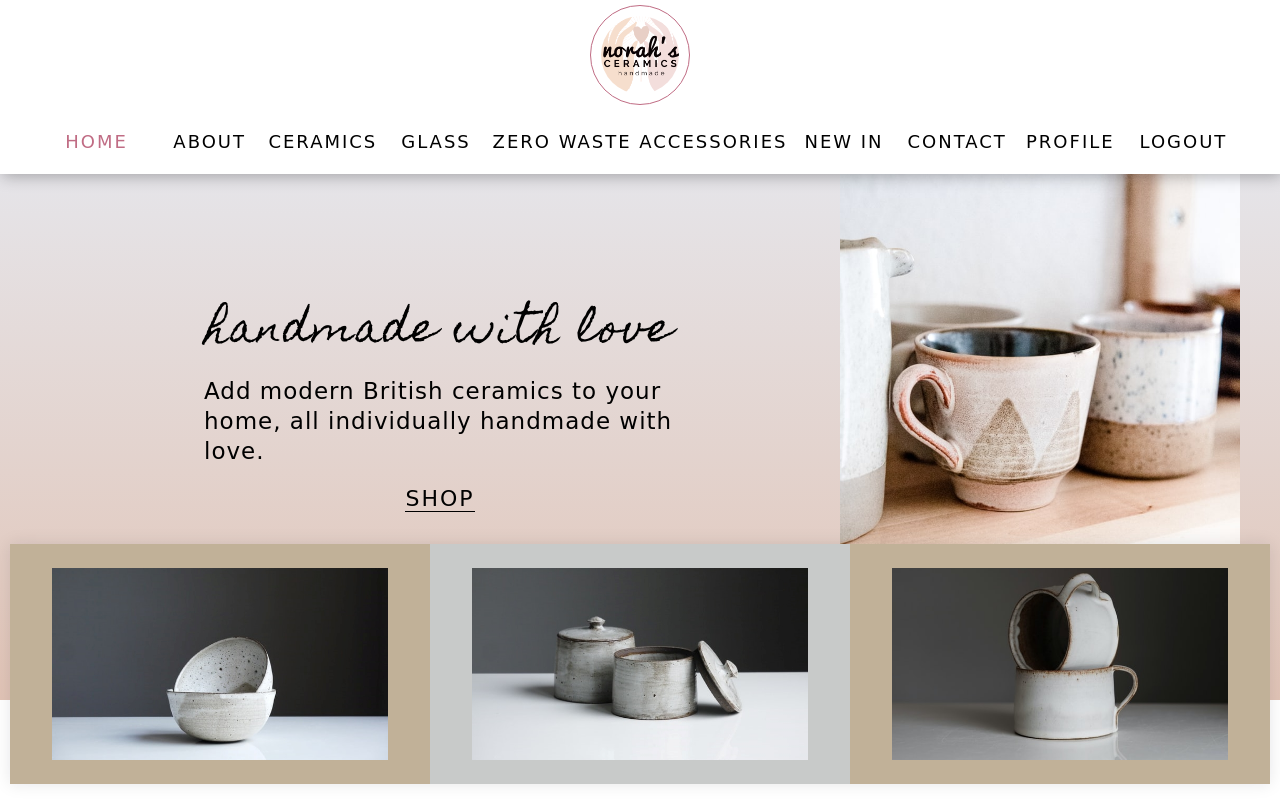
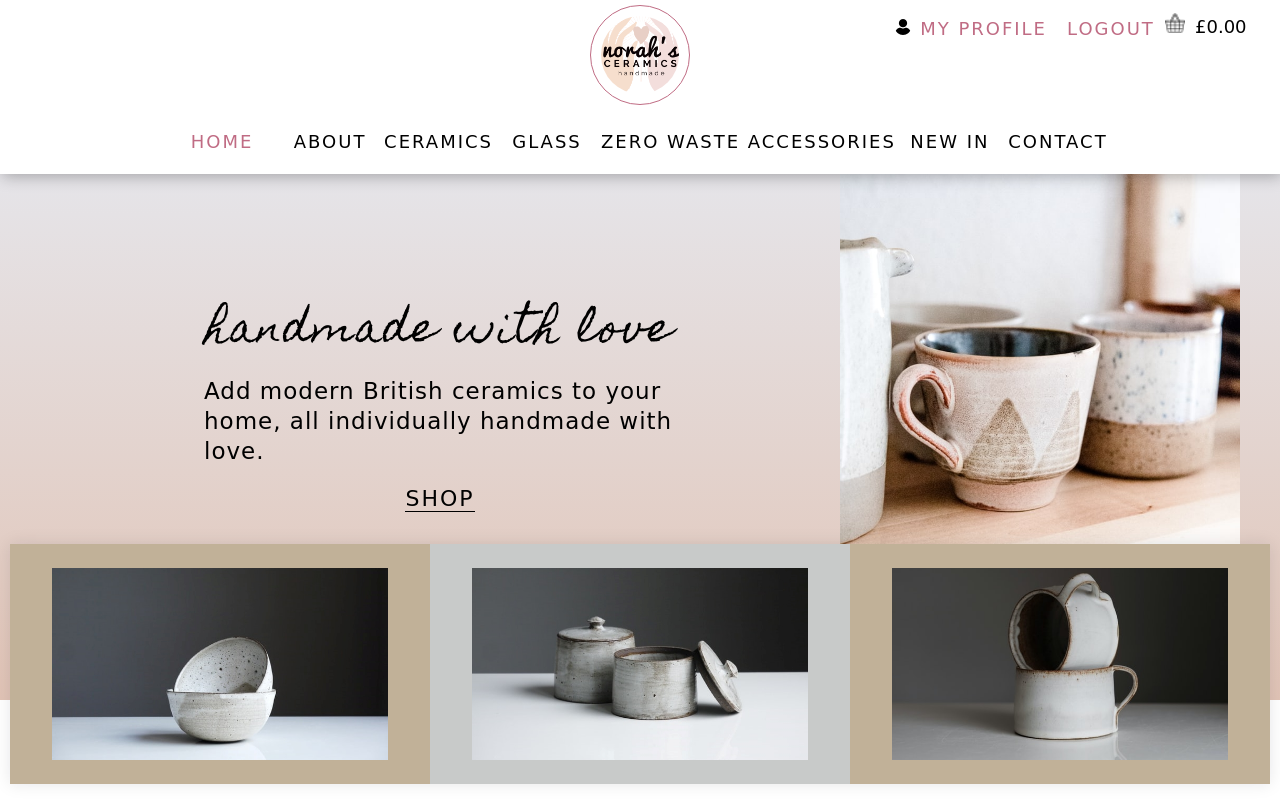
Before and after one commit to Izabela88/norahs-ceramics, a Django app: page / in a window 1280 px wide. Shown: the top 799 px of the page. Run offline with Django 4.2, Linux system fonts and the light colour scheme; the visitor is signed in with stand-in values (Sample User, id 1); some libraries are stand-ins or nearby versions; some web fonts are replaced.

Commit message:
Add basket, move authorisation links to header

```diff
--- a/home/static/home/css/style.css
+++ b/home/static/home/css/style.css
@@ -447,6 +447,7 @@
     padding: 0;
     position: relative;
     overflow: hidden;
+    box-shadow: rgba(50, 50, 93, 0.25) 0px 30px 60px -12px, rgba(0, 0, 0, 0.3) 0px 18px 36px -18px;
 }
 
 .carousel-container .item {
--- a/static/css/style.css
+++ b/static/css/style.css
@@ -167,13 +167,64 @@ label {
 }
 
 
+.auth-links {
+  position: absolute;
+  width: 300px;
+  top: 18px;
+  right: 105px;
+  display: flex;
+  align-items: baseline;
+  height: 30px;
+}
+
+.auth-links ul {
+  display: flex;
+  align-items: baseline;
+  width: 100%;
+  height: 100%;
+  justify-content: center;
+  font-size: 18px;
+
+}
+
+.auth-links ul li a {
+  text-transform: uppercase;
+  color: var(--col_eight);
+  margin-left: 20px;
+}
+
+.basket-box {
+  position: absolute;
+  height: 30px;
+  width: 100px;
+  top: 13px;
+  right: 15px;
+  display: flex;
+  align-items: baseline;
+  font-family: var(--font_two);
+  z-index: 100000;
+}
+
+.basket-box span {
+  font-size: 18px;
+}
+
+.shop-basket {
+  height: 20px;
+  width: 20px;
+  margin-right: 10px;
+}
+
+.user-icon {
+  margin-right: -11px;
+}
+
  #menu-list {
   max-width: 1200px;
-  padding: 0 2rem;
+  padding: 0 8rem;
   display: flex;
   list-style-type: none;
   margin: 0 auto;
-  padding: 0;
 }
 
  #menu-list .menu-item {
@@ -520,10 +571,11 @@ label[for="id_password2"],
 label[for="id_login"],
 label[for="id_password"] {
   margin-bottom: 10px;
-  text-transform: uppercase;
+  text-transform: lowercase;
   font-size: 14px;
   letter-spacing: 2px;
-  font-weight: bold;
+  font-weight: 500;
+  font-family: var(--font_one);
 }
 
 
@@ -593,7 +645,7 @@ label[for="id_password"] {
     transition: transform 330ms ease-out;
     position: absolute;
     right: 5%;
-    top: 30px;
+    top: 70px;
     z-index: 1000;
   }
 
--- a/templates/account/login.html
+++ b/templates/account/login.html
@@ -21,7 +21,7 @@
         {% if socialaccount_providers %}
           <p>{% blocktrans with site.name as site_name %}Please log in with one
           of your existing social accounts, or form below or <a href="{{ signup_url }}">REGISTER</a>
-          for a Walkers account{% endblocktrans %}</p>
+          for an account{% endblocktrans %}</p>
           <div class="socialaccount_ballot">
             <ul class="socialaccount_providers">
             {% include "socialaccount/snippets/provider_list.html" with process="login" %}
--- a/templates/account/signup.html
+++ b/templates/account/signup.html
@@ -20,7 +20,7 @@
           {% if socialaccount_providers %}
             <p>{% blocktrans with site.name as site_name %}Please register with one
             of your existing social accounts or form below, or <a href="{{ login_url }}">LOGIN</a>
-            for a Walkers account {% endblocktrans %}</p>
+            for an account {% endblocktrans %}</p>
             <div class="socialaccount_ballot">
               <ul class="socialaccount_providers">
                 {% include "socialaccount/snippets/provider_list.html" with process="login" %}
--- a/templates/base.html
+++ b/templates/base.html
@@ -33,6 +33,9 @@
         <a href="{{ url }}">
           <img src="{% static 'images/logo.png' %}" alt="Logo" />
         </a>
+      </div>
+      <div id="basket" class="basket-box">
+        <a href="#"><img class="shop-basket" src="{% static 'images/shopping-basket.png' %}" alt=""></a><span>£0.00</span>
       </div>
       <nav class="menu">
         <div class="wrapper-menu">
@@ -72,13 +75,18 @@
             </li>
             <li class="menu-item"><a href="#">New In</a></li>
             <li class="menu-item"><a href="#">Contact</a></li>
+            <div class="auth-links">
+              <ul>
                 {% if user.is_authenticated %}
-                <li class="menu-item"><a href="#">Profile</a></li>
-                <li class="menu-item"><a href="{% url 'account_logout' %}">Logout</a></li>
+                  <li><img class="user-icon" src="{% static 'images/user.png' %}" alt=""><a href="#">My Profile</a></li>
+                  <li><a href="{% url 'account_logout' %}">Logout</a></li>
                 {% else %}
-                <li class="menu-item"><a href="{% url 'account_signup' %}">Register</a></li>
-                <li class="menu-item"><a href="{% url 'account_login' %}">Login</a></li>
+                  <li><a href="{% url 'account_signup' %}">Register</a></li>
+                  <li><a href="{% url 'account_login' %}">Login</a></li>
                 {% endif %}
+              </ul>
+            </div>
+
           </ol>
 
         </div>
```
Also changed, not shown: static/images/shopping-basket.png (added), static/images/user.png (added). Lines whose indentation alone changed are shown as unchanged.
